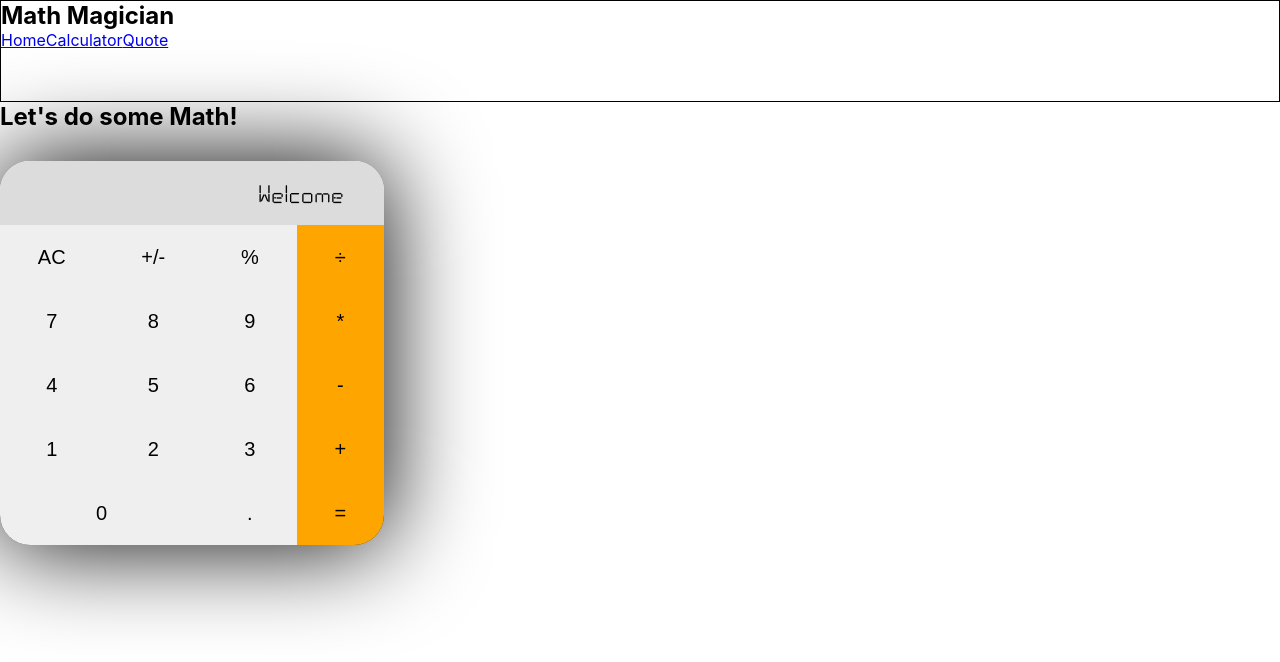
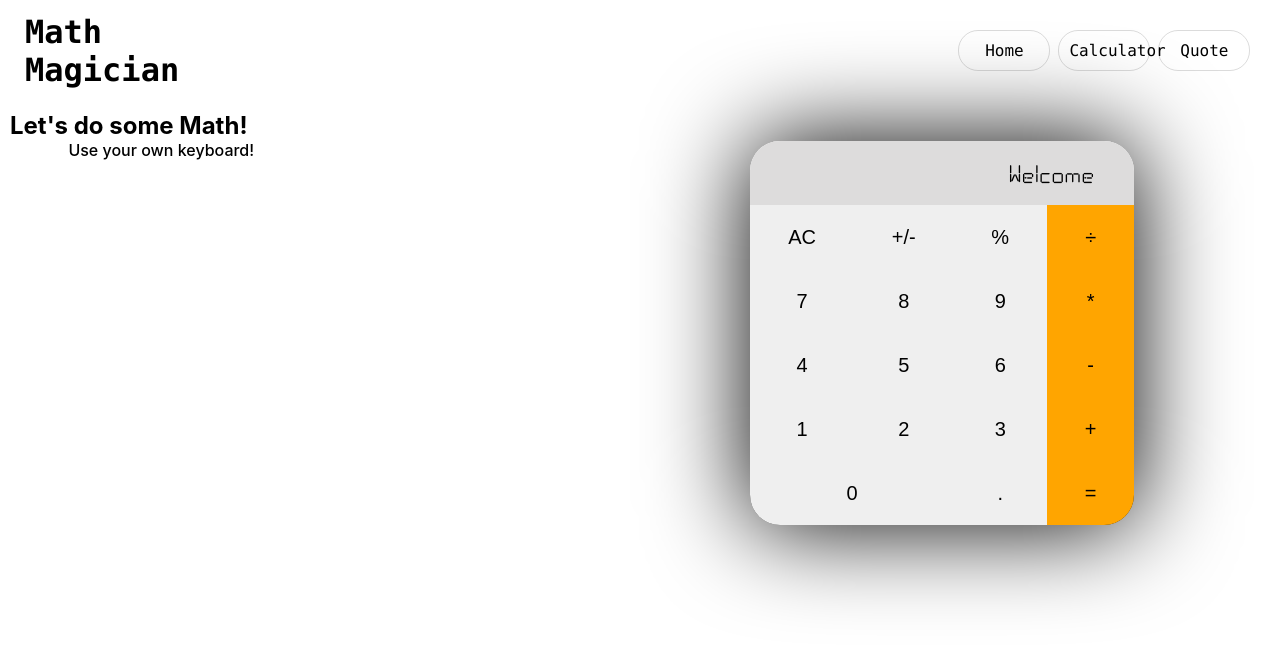
Before and after one commit to ErikStoupignan/math-magician, a React (Create React App) app: page /CalculatorPage in a window 1280 px wide. Shown: the top 662 px of the page. Built offline with nearby package versions, Linux system fonts and the light colour scheme.

Commit message:
Add styles

```diff
--- a/src/components/App/App.css
+++ b/src/components/App/App.css
@@ -1,5 +1,6 @@
 @font-face {
   font-family: 'calculator';
+
   /* src: url('../src/assets/fonts/Calculator.ttf') format('truetype'); */
   src: url('../../assets/fonts/Calculator.ttf') format('truetype');
   font-weight: bold;
--- a/src/components/CalculatorPage/CalculatorPage.css
+++ b/src/components/CalculatorPage/CalculatorPage.css
@@ -0,0 +1,29 @@
+.CalculatorPage-Container {
+  display: flex;
+  flex-wrap: wrap;
+  margin: 10px;
+}
+
+.Container-title {
+  width: 49%;
+  height: auto;
+}
+
+.CalculatorPage-title {
+  text-align: left;
+}
+
+.CalculatorPage-AppContainer {
+  display: flex;
+  justify-content: center;
+  width: 50%;
+  height: auto;
+  min-width: 250px;
+  min-height: 250px;
+}
+
+.CalculatorPage-paragraph {
+  font-weight: 500;
+  text-align: center;
+  width: 49%;
+}
--- a/src/components/CalculatorPage/CalculatorPage.jsx
+++ b/src/components/CalculatorPage/CalculatorPage.jsx
@@ -3,11 +3,12 @@ import Calculator from '../CalculatorWorking/Calculator';
 import './CalculatorPage.css';
 
 const CalculatorPage = () => (
-  <section>
-    <div>
-      <h2>Let&apos;s do some Math!</h2>
+  <section className="CalculatorPage-Container">
+    <div className="Container-title">
+      <h2 className="CalculatorPage-title">Let&apos;s do some Math!</h2>
+      <p className="CalculatorPage-paragraph">Use your own keyboard!</p>
     </div>
-    <div>
+    <div className="CalculatorPage-AppContainer">
       <Calculator />
     </div>
   </section>
--- a/src/components/CalculatorWorking/Calculator.css
+++ b/src/components/CalculatorWorking/Calculator.css
@@ -16,6 +16,8 @@
   box-shadow: 0 0 100px black;
   border-radius: 30px 30px 30px 30px;
   margin-top: 30px;
+  min-width: 150px;
+  min-height: 150px;
 }
 
 .screen {
@@ -31,6 +33,8 @@
 }
 
 .Container-buttons {
+  min-width: 150px;
+  min-height: 130px;
   height: 25vw;
   display: grid;
   grid-template-areas:
--- a/src/components/Home/Home.css
+++ b/src/components/Home/Home.css
@@ -0,0 +1,16 @@
+.Home-Container {
+  display: flex;
+  flex-direction: column;
+  margin: 10px;
+}
+
+.Home-title {
+  text-align: left;
+  width: fit-content;
+  margin-bottom: 20px;
+}
+
+.Home-paragraph {
+  display: flex;
+  text-align: justify;
+}
--- a/src/components/Home/Home.jsx
+++ b/src/components/Home/Home.jsx
@@ -2,12 +2,22 @@ import './Home.css';
 import React from 'react';
 
 const Home = () => (
-  <section>
+  <section className="Home-Container">
     <div>
-      <h2>Welcome to out page</h2>
+      <h2 className="Home-title">Welcome to our page</h2>
     </div>
-    <p>
-      placeat quisquam debitis consequuntur.
+    <p className="Home-paragraph">
+      Placeat quisquam debitis consequuntur. Lorem ipsum dolor,
+      sit amet consectetur adipisicing elit.
+      Laborum ducimus culpa nemo facere sequi earum voluptatibus!
+      Necessitatibus temporibus numquam dignissimos architecto odit sed optio quod tenetur,
+      fugiat unde tempora. Cupiditate!
+      <br />
+      <br />
+      Lorem ipsum dolor sit amet consectetur adipisicing elit.
+      Officia asperiores harum aspernatur magni earum ullam culpa,
+      pariatur officiis reprehenderit minus sit,
+      porro nesciunt! Quidem, cupiditate.
     </p>
 
   </section>
--- a/src/components/NavBar/Nav-bar.css
+++ b/src/components/NavBar/Nav-bar.css
@@ -1,4 +1,50 @@
-.border {
-  border: 1px solid #000;
-  height: 100px;
+.NavBar-Container {
+  font-family: Monaco, sans-serif;
+  display: flex;
+  justify-content: space-between;
+  align-items: center;
+  padding: 0;
+  margin: 0;
 }
+
+.NavBar-title {
+  font-size: 2rem;
+  margin: 5% 0 5% 10%;
+  cursor: pointer;
+}
+
+.NavBar-title:hover {
+  color: rgb(26, 167, 218);
+  text-shadow: 1px 1px rgb(18, 67, 192);
+}
+
+.Container-links {
+  display: flex;
+  flex-wrap: wrap;
+  justify-content: space-around;
+  align-items: center;
+  width: 50%;
+  max-width: 300px;
+  margin: 0 2% 0 0;
+}
+
+.links {
+  border: 1px solid rgba(0, 0, 0, 0.14);
+  border-radius: 20px;
+  text-decoration: none;
+  text-align: center;
+  color: black;
+  padding: 10px;
+  width: 70px;
+}
+
+.links:hover {
+  color: rgb(246, 178, 3);
+  text-decoration: underline;
+}
+
+.links:active {
+  color: rgb(145, 104, 0);
+  transform: scale(0.9);
+  text-decoration: underline;
+}
--- a/src/components/NavBar/NavBar.js
+++ /dev/null
@@ -1,18 +0,0 @@
-import React from 'react';
-import { Link } from 'react-router-dom';
-import './Nav-bar.css';
-
-const NavBar = () => (
-  <section className="border">
-    <div>
-      <h1>Math Magician</h1>
-    </div>
-    <div>
-      <Link to="/Home">Home</Link>
-      <Link to="/CalculatorPage">Calculator</Link>
-      <Link to="/Quote">Quote</Link>
-    </div>
-  </section>
-);
-
-export default NavBar;
--- /dev/null
+++ b/src/components/NavBar/NavBar.jsx
@@ -0,0 +1,18 @@
+import React from 'react';
+import { Link } from 'react-router-dom';
+import './Nav-bar.css';
+
+const NavBar = () => (
+  <section className="NavBar-Container">
+    <div>
+      <h1 className="NavBar-title">Math Magician</h1>
+    </div>
+    <div className="Container-links">
+      <Link className="links" to="/Home">Home</Link>
+      <Link className="links" to="/CalculatorPage">Calculator</Link>
+      <Link className="links" to="/Quote">Quote</Link>
+    </div>
+  </section>
+);
+
+export default NavBar;
--- a/src/components/Quote/Quote.css
+++ b/src/components/Quote/Quote.css
@@ -0,0 +1,21 @@
+.Quote-Container {
+  background-color: rgba(128, 128, 128, 0.066);
+  display: flex;
+  flex-direction: column;
+  margin: 10px;
+}
+
+.Home-title {
+  text-align: left;
+  width: fit-content;
+  margin-bottom: 20px;
+}
+
+.Quote-paragraph {
+  display: flex;
+  text-align: justify;
+  align-items: center;
+  height: 50vh;
+  margin: 20px;
+  font-weight: 600;
+}
--- a/src/components/Quote/Quote.jsx
+++ b/src/components/Quote/Quote.jsx
@@ -2,9 +2,14 @@ import React from 'react';
 import './Quote.css';
 
 const Quote = () => (
-  <section>
-    <p>
+  <section className="Quote-Container">
+    <p className="Quote-paragraph">
       Lorem ipsum, dolor sit amet consectetur adipisicing elit.
+      Lorem ipsum dolor sit amet consectetur adipisicing elit.
+      Similique, voluptates distinctio veritatis aperiam rem,
+      laboriosam voluptate error vero consequuntur nostrum nam,
+      expedita sed doloremque voluptatum.
+      Voluptatum molestiae distinctio modi! Deserunt! - Lorem
     </p>
   </section>
 );
--- a/src/index.css
+++ b/src/index.css
@@ -14,6 +14,8 @@ body {
     sans-serif;
   -webkit-font-smoothing: antialiased;
   -moz-osx-font-smoothing: grayscale;
+  width: 100vw;
+  height: 100vh;
 }
 
 code {
```
